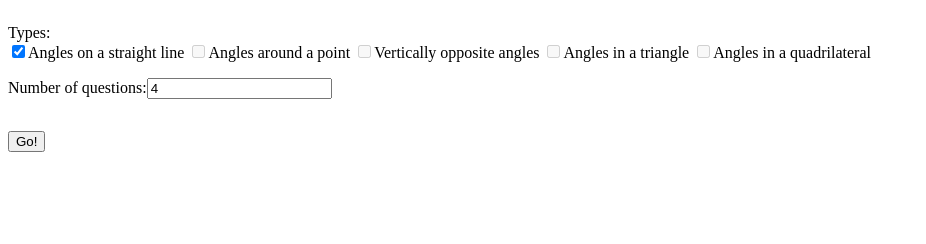
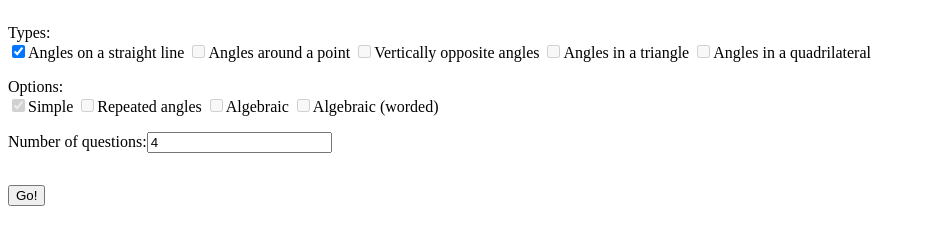
Before and after one commit to jdapayne/jdapayne.github.io, a plain HTML site: page angles/index.html in a window 1280 px wide. Shown: the whole page, without its empty margins (0-926 px from the left). Drawn offline with Linux system fonts and the light colour scheme.

Commit message:
teaser of future functions

```diff
--- a/angles/index.html
+++ b/angles/index.html
@@ -28,10 +28,16 @@
         <div class="options-part">
             <p> Types: <br/>
             <input type="checkbox" id="aosl" checked/><label for "aosl">Angles on a straight line</label>
-            <input type="checkbox" id="aaap" disabled/><label for "aosl">Angles around a point</label>
-            <input type="checkbox" id="voa" disabled/><label for "aosl">Vertically opposite angles</label>
-            <input type="checkbox" id="aiat" disabled/><label for "aosl">Angles in a triangle</label>
-            <input type="checkbox" id="aiaq" disabled/><label for "aosl">Angles in a quadrilateral</label></p>
+            <input type="checkbox" id="aaap" disabled/><label for "aaap">Angles around a point</label>
+            <input type="checkbox" id="voa" disabled/><label for "voa">Vertically opposite angles</label>
+            <input type="checkbox" id="aiat" disabled/><label for "aiat">Angles in a triangle</label>
+            <input type="checkbox" id="aiaq" disabled/><label for "aiaq">Angles in a quadrilateral</label></p>
+
+            <p> Options: <br/>
+            <input type="checkbox" id="simple" checked disabled/><label for "simple">Simple</label>
+            <input type="checkbox" id="repeated" disabled/><label for "repeated">Repeated angles</label>
+            <input type="checkbox" id="algebra" disabled/><label for "aosl">Algebraic</label>
+            <input type="checkbox" id="algebra-worded" disabled/><label for "aosl">Algebraic (worded)</label>
 
             <p>Number of questions:<input type="text" id="n-questions" value="4"></p>
         </div>
```
